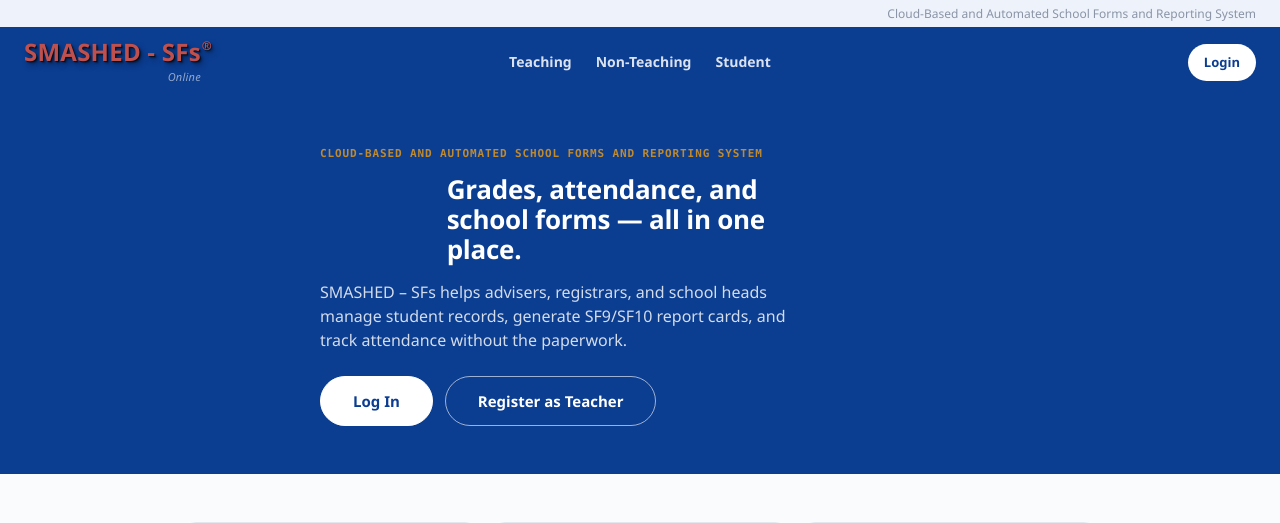
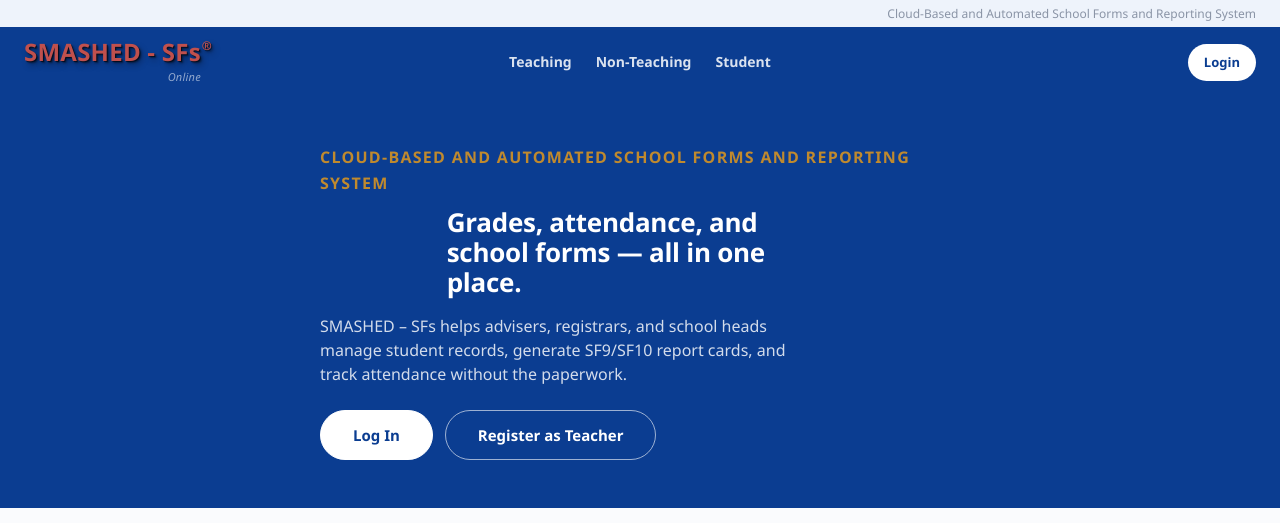
Before and after one commit to civ1977/smashed_sfs_project, a Django app: page / in a window 1280 px wide. Shown: the top 523 px of the page. Run offline with Django 5.2, Linux system fonts and the light colour scheme; parts of the project's set-up code (start-up, migrations or seed data) failed here and were passed over.

Commit message:
Match the landing page eyebrow's font/size to the subhead
.landing-eyebrow now uses var(--font-body) at 16px instead of the
monospace 11px it had - confirmed via computed styles it now matches
.landing-sub exactly. Kept the uppercase/letter-spacing/gold/bold
styling, which wasn't part of the request.

Co-Authored-By: Claude Sonnet 5 <noreply@anthropic.com>

```diff
--- a/smashed_sfs/templates/accounts/landing.html
+++ b/smashed_sfs/templates/accounts/landing.html
@@ -58,8 +58,8 @@
     }
     .landing-banner-inner { max-width: 640px; margin: 0 auto; }
     .landing-eyebrow {
-        font-family: var(--font-mono);
-        font-size: 11px;
+        font-family: var(--font-body);
+        font-size: 16px;
         letter-spacing: .08em;
         text-transform: uppercase;
         color: var(--gold);
```
